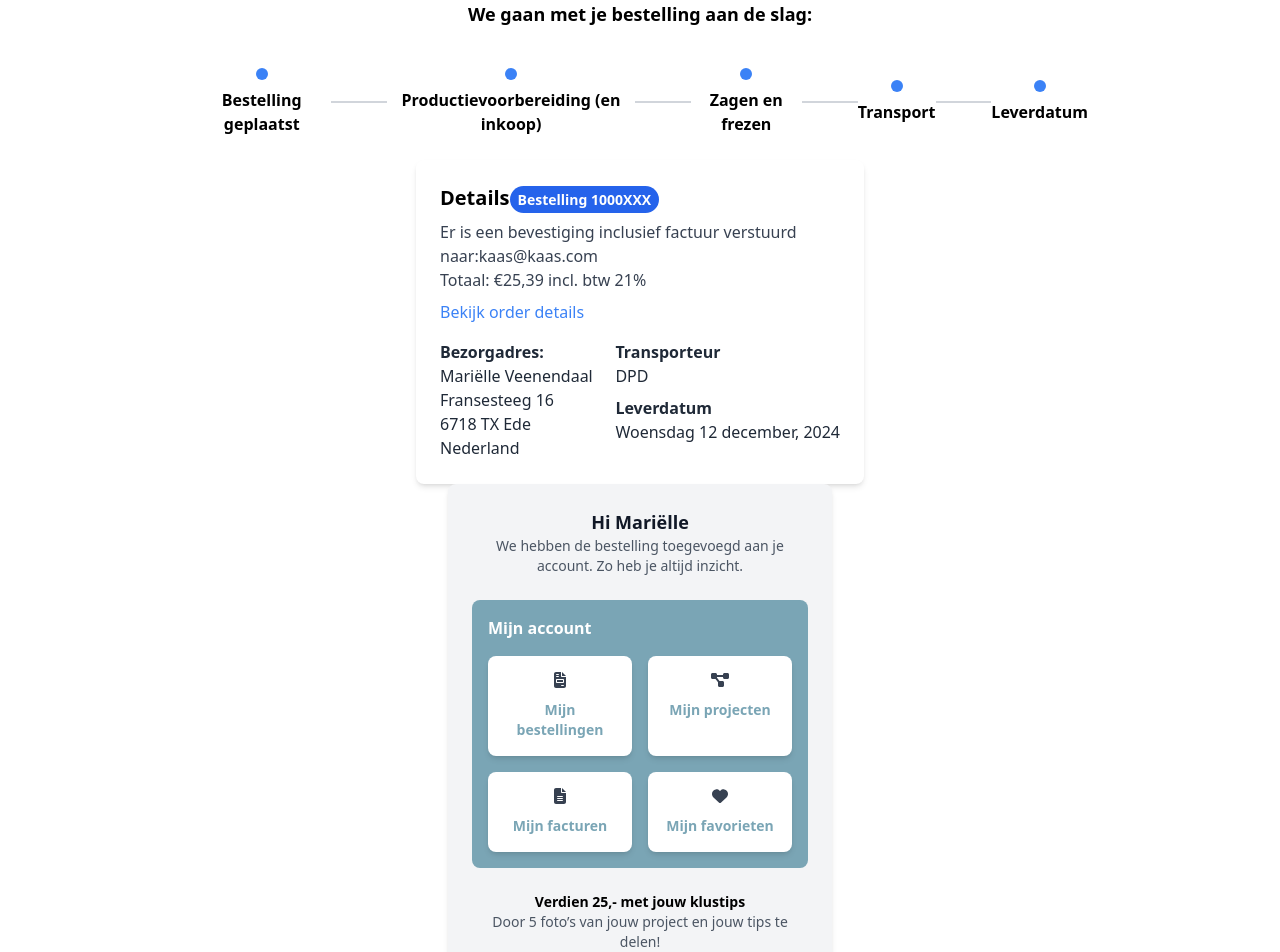
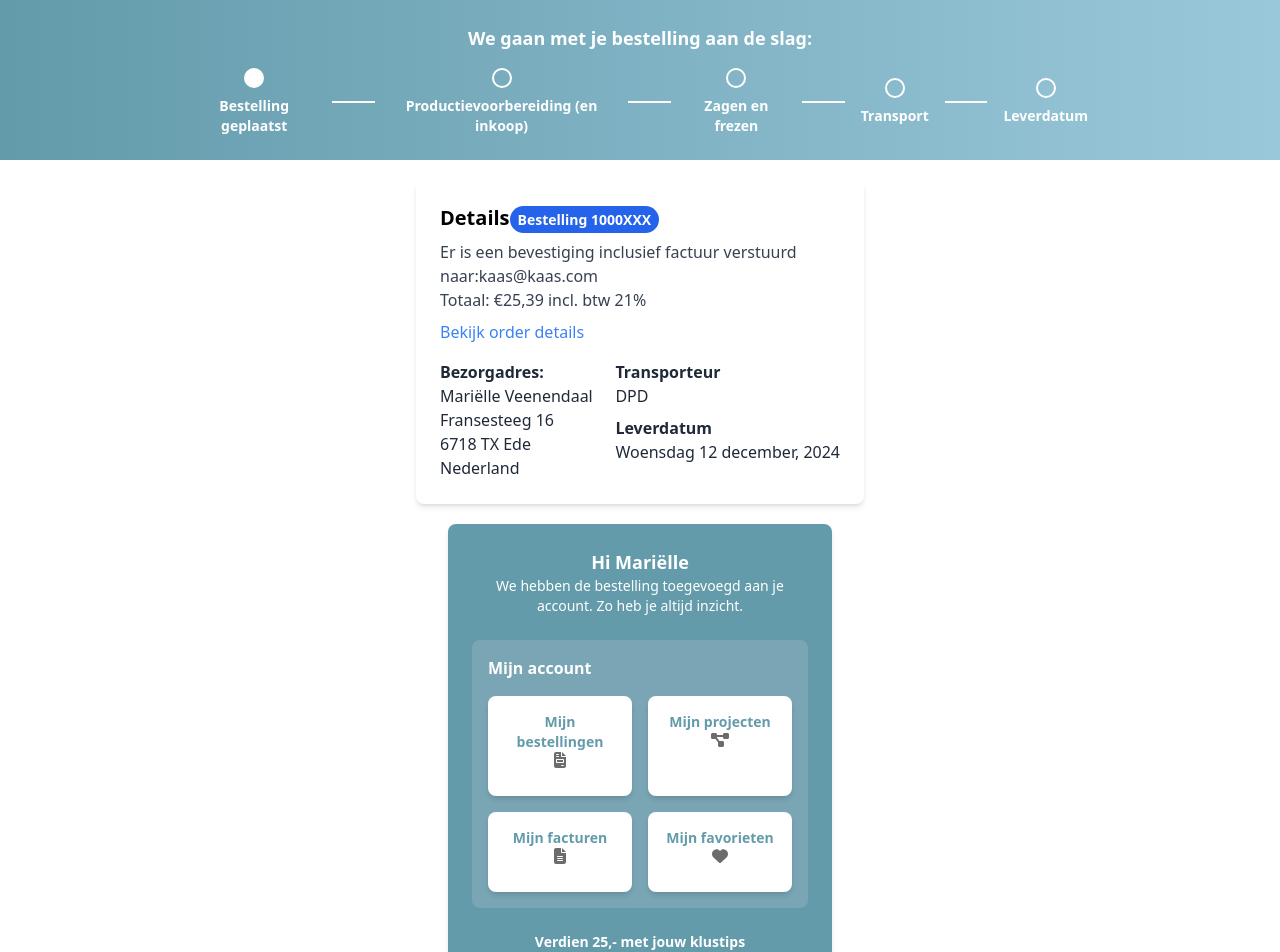
Before and after one commit to Homelessman300/checkout-kaas-kaas, a React (Vite) app: page / in a window 1280 px wide. Shown: the top 952 px of the page. Built offline with nearby package versions, Linux system fonts and the light colour scheme.

Commit message:
changeing the colours trying to add

```diff
--- a/src/component/BestellingWijzigen.jsx
+++ b/src/component/BestellingWijzigen.jsx
@@ -13,14 +13,10 @@ const OrderModificationInfo = () => {
       </p>
       <hr className="my-4" />
       <p>
-        Bezoek onze
-        <a href="#" className="text-blue-500 hover:underline">
-          klantenservice pagina
-        </a>
-        voor meer informatie of controleer de
-        <a href="#" className="text-blue-500 hover:underline">
-          status van je bestelling hier
-        </a>.
+
+      Bezoek onze <a href="#" className=" text-blue-500 hover:underline ">sklantenservice pagina </a>
+
+        voor meer informatie of controleer de <a href="#" className="text-blue-500 hover:underline"> status van je bestelling hier</a>.
       </p>
     </div>
   );
--- a/src/component/Checktracker.jsx
+++ b/src/component/Checktracker.jsx
@@ -1,56 +1,45 @@
 import React from 'react';
 
+const OrderTimeline = () => {
+  return (
+    <div className="text-center font-sans px-4 py-6 bg-gradient-to-r from-[#639BAB] to-[#9AC8DB] text-white">
+      <h3 className="text-lg font-semibold mb-4">We gaan met je bestelling aan de slag:</h3>
 
-const OrderTimeline  = () => {
-  return (
-    <div className="text-center font-sans">
-      <h3 className="text-lg font-semibold mb-4">We gaan met je bestelling aan de slag:</h3>
-      <div className="flex justify-around items-center max-w-4xl mx-auto py-6">
+      {/* On mobile, flex-col; on larger screens, flex-row */}
+      <div className="flex flex-col md:flex-row justify-around items-center max-w-4xl mx-auto space-y-6 md:space-y-0 md:space-x-4">
 
-        <div className="flex flex-col items-center relative">
-          <div className="w-3 h-3 bg-blue-500 rounded-full mb-2"></div>
-          <p className="font-semibold">Bestelling geplaatst</p>
-          <span className="text-sm text-gray-600"></span>
-        </div>
+        {/* Timeline items with labels */}
+        <TimelineItem label="Bestelling geplaatst" active />
+        <TimelineConnector />
 
+        <TimelineItem label="Productievoorbereiding (en inkoop)" />
+        <TimelineConnector />
 
-        <div className="w-16 h-0.5 bg-gray-300"></div>
+        <TimelineItem label="Zagen en frezen" />
+        <TimelineConnector />
 
-        <div className="flex flex-col items-center relative">
-          <div className="w-3 h-3 bg-blue-500 rounded-full mb-2"></div>
-          <p className="font-semibold">Productievoorbereiding (en inkoop)</p>
-        </div>
+        <TimelineItem label="Transport" />
+        <TimelineConnector />
 
-
-        <div className="w-16 h-0.5 bg-gray-300"></div>
-
-
-        <div className="flex flex-col items-center relative">
-          <div className="w-3 h-3 bg-blue-500 rounded-full mb-2"></div>
-          <p className="font-semibold">Zagen en frezen</p>
-        </div>
-
-
-        <div className="w-16 h-0.5 bg-gray-300"></div>
-
-
-        <div className="flex flex-col items-center relative">
-          <div className="w-3 h-3 bg-blue-500 rounded-full mb-2"></div>
-          <p className="font-semibold">Transport</p>
-        </div>
-
-
-        <div className="w-16 h-0.5 bg-gray-300"></div>
-
-
-        <div className="flex flex-col items-center relative">
-          <div className="w-3 h-3 bg-blue-500 rounded-full mb-2"></div>
-          <p className="font-semibold">Leverdatum</p>
-          <span className="text-sm text-gray-600"></span>
-        </div>
+        <TimelineItem label="Leverdatum" />
       </div>
     </div>
   );
 };
 
+// Timeline item component with label and dot
+const TimelineItem = ({ label, active }) => (
+  <div className="flex flex-col items-center relative">
+    <div className={`flex items-center justify-center w-5 h-5 rounded-full border-2 ${active ? 'bg-white' : 'bg-transparent'} border-white`}>
+      <div className={`${active ? 'w-2 h-2 bg-white rounded-full' : ''}`}></div>
+    </div>
+    <p className="font-semibold text-center mt-2 text-white text-sm">{label}</p>
+  </div>
+);
+
+// Connector between timeline items
+const TimelineConnector = () => (
+  <div className="w-12 h-0.5 bg-white md:w-12 md:h-0.5 transform md:rotate-0 rotate-90 md:my-0 my-4"></div>
+);
+
 export default OrderTimeline;
--- a/src/component/Hello.jsx
+++ b/src/component/Hello.jsx
@@ -5,7 +5,7 @@ import { faFileInvoice, faProjectDiagram, faHeart, faFileAlt } from '@fortawesom
 
 function AccountCard() {
   return (
-    <div className="max-w-sm mx-auto bg-gray-100 rounded-lg shadow-md p-6">
+    <div className="max-w-sm mx-auto bg-[#639BAB] rounded-lg shadow-md p-6">
       <AccountHeader />
       <AccountMenu />
       <RewardSection />
@@ -17,8 +17,8 @@ function AccountCard() {
 function AccountHeader() {
   return (
     <div className="text-center mb-6">
-      <h1 className="text-lg font-bold text-gray-900">Hi Mariëlle</h1>
-      <p className="text-sm text-gray-600">
+      <h1 className="text-lg font-bold text-white">Hi Mariëlle</h1> {/* Updated to white */}
+      <p className="text-sm text-white">
         We hebben de bestelling toegevoegd aan je account. Zo heb je altijd inzicht.
       </p>
     </div>
@@ -46,8 +46,9 @@ function AccountMenu() {
 function AccountLink({ icon, label }) {
   return (
     <div className="bg-white rounded-lg p-4 shadow-md">
-      <FontAwesomeIcon icon={icon} className="text-gray-700 mb-2" />
-      <p className="text-sm font-semibold text-[#7aa5b5]">{label}</p>
+    <p className="text-sm font-semibold text-[#639BAB]">{label}</p>
+      <FontAwesomeIcon icon={icon} className="text-[#6C6C6C] mb-2" />
+
     </div>
   );
 }
@@ -56,8 +57,8 @@ function AccountLink({ icon, label }) {
 function RewardSection() {
   return (
     <div className="mt-6 text-center">
-      <p className="text-sm font-semibold">Verdien 25,- met jouw klustips</p>
-      <p className="text-sm text-gray-600">
+      <p className="text-sm font-semibold text-white">Verdien 25,- met jouw klustips</p>
+      <p className="text-sm text-white">
         Door 5 foto’s van jouw project en jouw tips te delen!
       </p>
       <div className="flex items-center justify-center mt-4">
--- a/src/index.css
+++ b/src/index.css
@@ -2,3 +2,9 @@
 @tailwind base;
 @tailwind components;
 @tailwind utilities;
+<link href="https://fonts.googleapis.com/css2?family=Lato:wght@400;700&display=swap"
+
+
+* {
+  font-family: 'Lato', sans-serif;
+}
--- a/src/main.jsx
+++ b/src/main.jsx
@@ -19,16 +19,17 @@ function Main() {
 }
 
 function Home() {
-    // Your Home component logic here
     return (
-       <>
-       <App/>
-       <Coinsdetails/>
-       <OrderDetails/>
-       <LijnChart/>
+        <>
+            <div className="space-y-5">
 
-       </>
+                <App />
+                <Coinsdetails />
+                <OrderDetails />
+                <LijnChart />
+            </div>
+        </>
     );
 }
 
-ReactDOM.createRoot(document.getElementById('root')).render(<Main/>);
+ReactDOM.createRoot(document.getElementById('root')).render(<Main />);
--- a/tailwind.config.js
+++ b/tailwind.config.js
@@ -4,7 +4,11 @@ export default {
 
   ],
   theme: {
-    extend: {},
+    extend: {
+      fontFamily: {
+        lato: ['Lato', 'sans-serif'],
+      },
+    },
   },
   plugins: [],
 }
```
